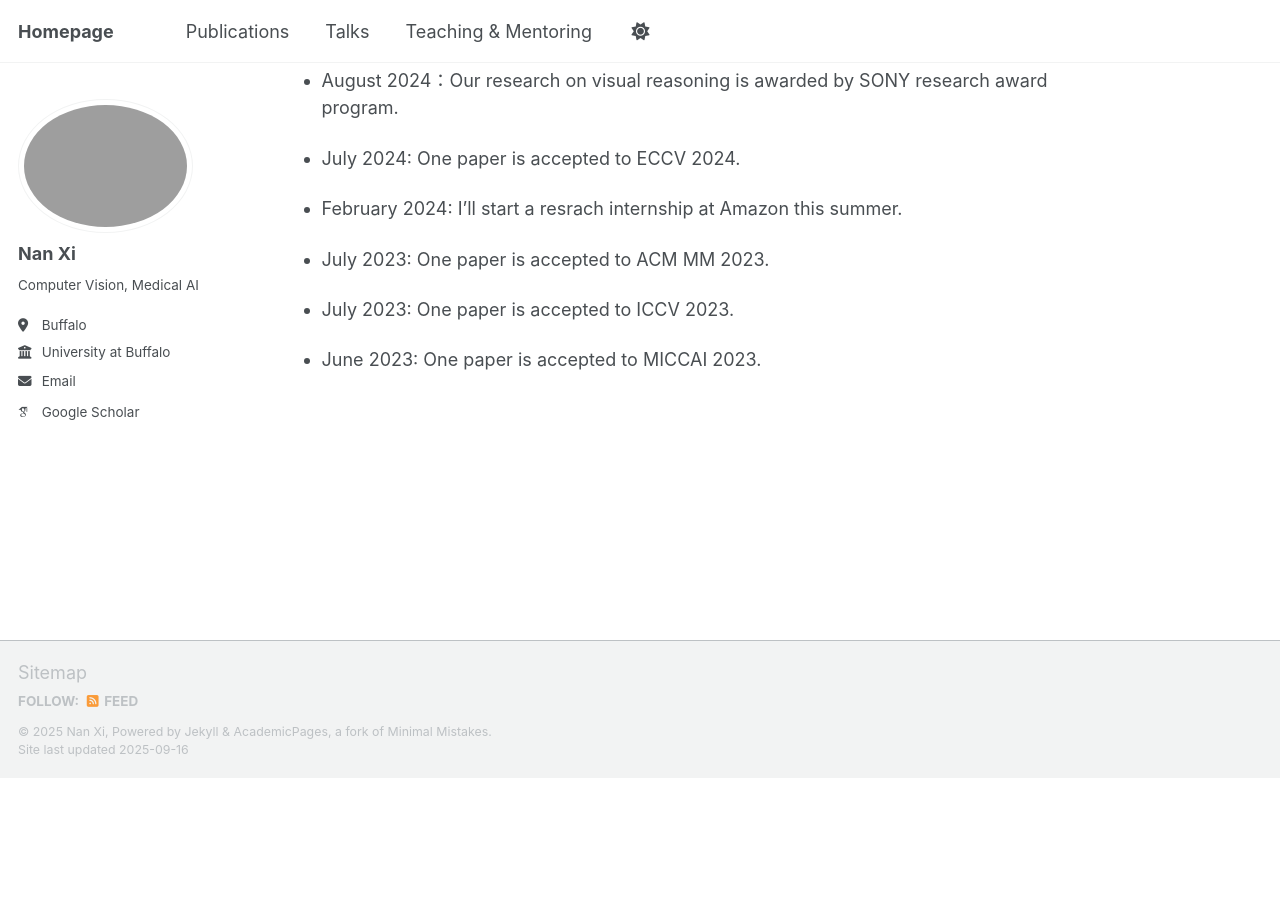
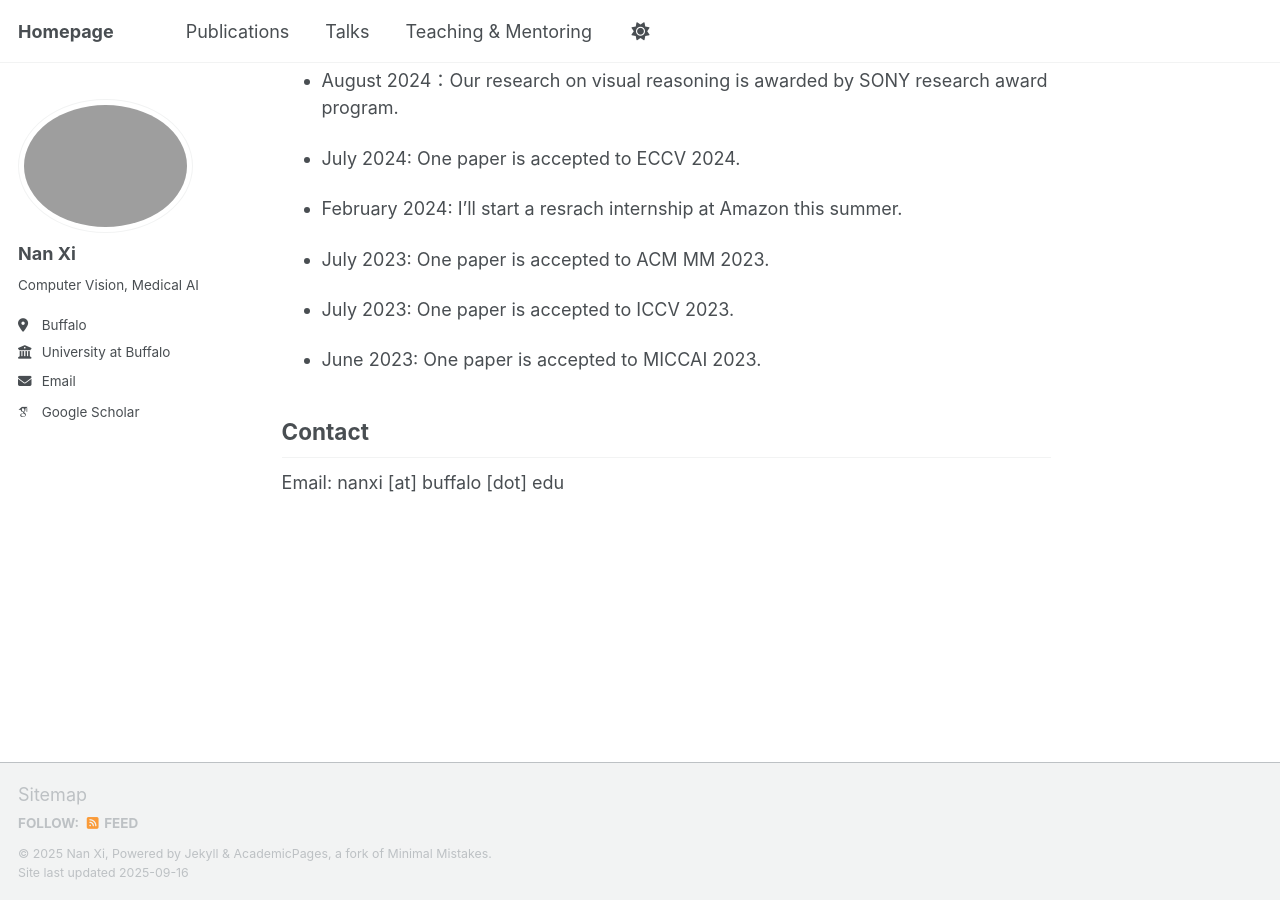
Before and after one commit to southnx/southnx.github.io, a Jekyll site: the page built from _pages/about.md, in a window 1280 px wide and 900 px high, scrolled down 902 px. Built offline with Jekyll 4.4.1, drawn with Linux system fonts in a browser that asks for light colours; some web fonts are replaced; a script that is not in the unit is left out; before the commit the page ends 1680 px from its top, so only the background shows below that.

Commit message:
Update about.md

```diff
--- a/_pages/about.md
+++ b/_pages/about.md
@@ -39,3 +39,6 @@ I obtained Ph.D. in Computer Science and Engineering at University at Buffalo in
 - July 2023: One paper is accepted to ICCV 2023.
 
 - June 2023: One paper is accepted to MICCAI 2023.
+
+## Contact
+Email: nanxi [at] buffalo [dot] edu
```
